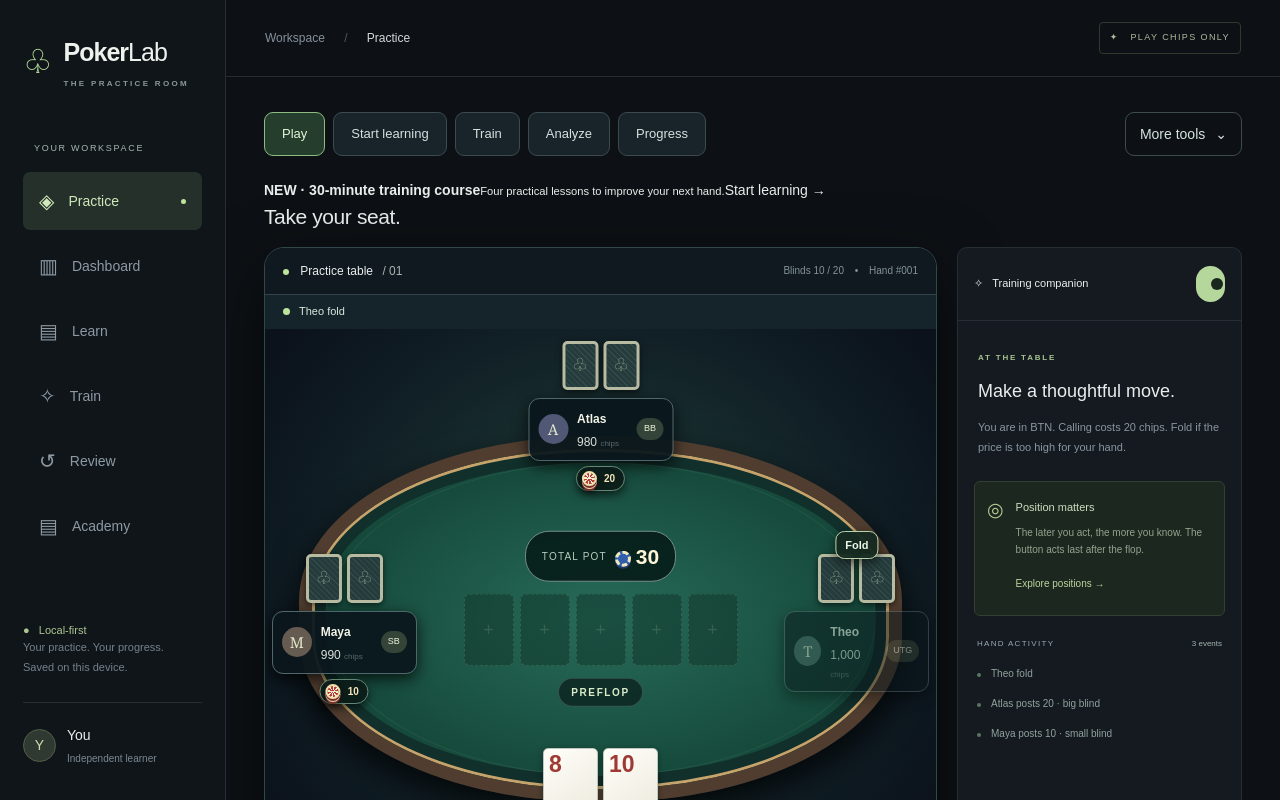
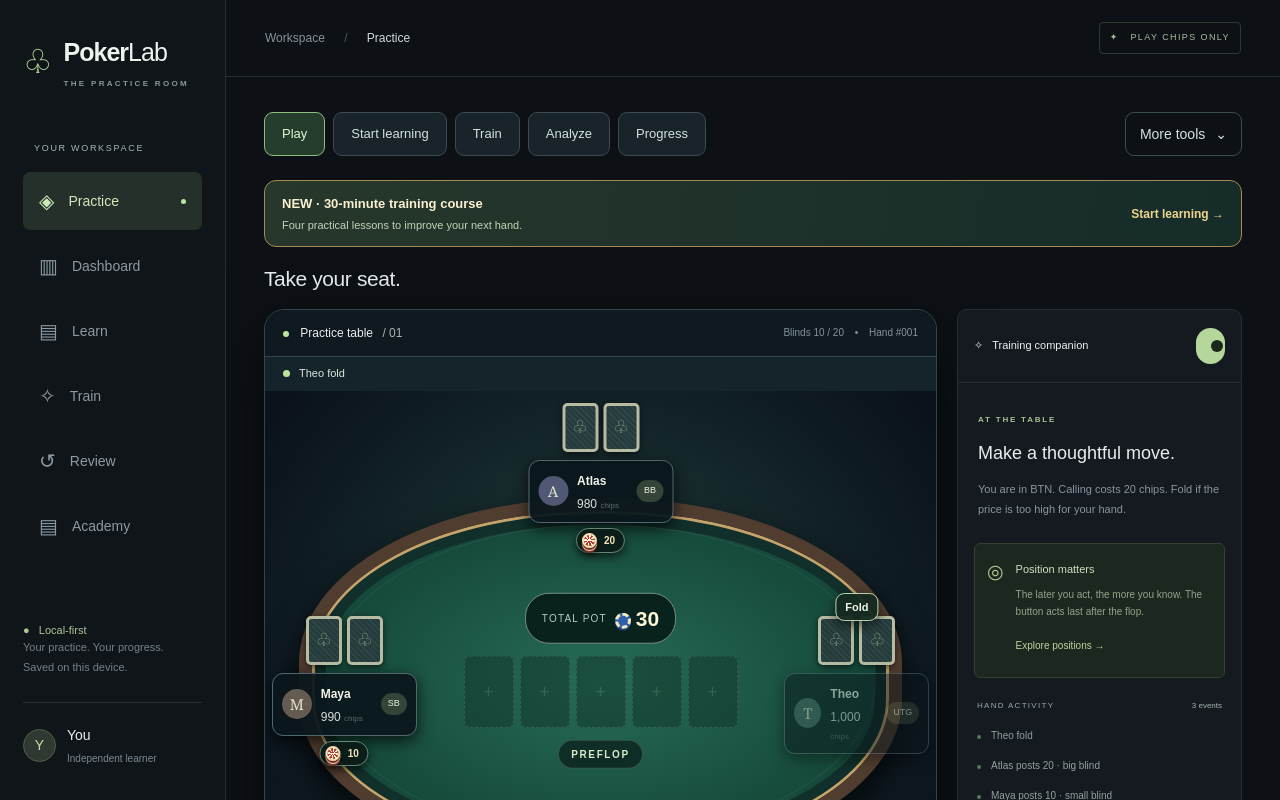
Before and after one commit to vendoraise-lang/Poker-software, a Next.js app: page / in a window 1280 px wide. Shown: the top 800 px of the page. Built offline with nearby package versions, Linux system fonts and the light colour scheme.

Commit message:
Make learn-now bootcamp entry prominent in casino lobby

```diff
--- a/app/globals.css
+++ b/app/globals.css
@@ -4338,3 +4338,7 @@ button:disabled {
 .bootcamp-next a{border:1px solid #718f7c;color:#e7ecdd;background:#264036}.bootcamp-next button{border:1px solid #e8daab;background:#d9e6b8;color:#14241b}
 .bootcamp-footnote{font-size:12px;color:#90a9a0;margin:23px 0}
 @media(max-width:680px){.bootcamp-screen{padding:12px}.bootcamp-head{padding:24px 4px 16px}.bootcamp-steps{grid-template-columns:repeat(2,minmax(0,1fr));gap:8px}.bootcamp-steps button{padding:10px;min-height:69px}.bootcamp-steps button strong{font-size:12px}.bootcamp-lesson{padding:16px}.bootcamp-lesson h2{font-size:22px}.bootcamp-next{flex-direction:column}.bootcamp-next a,.bootcamp-next button{width:100%}}
+
+.casino-learn-entry{display:flex;justify-content:space-between;align-items:center;gap:10px;text-decoration:none;padding:13px 17px;margin:4px 0 16px;border:1px solid #a68a51;border-radius:12px;background:linear-gradient(95deg,#27372b,#162c29);color:#f9f1d2}
+.casino-learn-entry span:first-child{display:grid;gap:3px}.casino-learn-entry strong{font-size:13px}.casino-learn-entry small{font-size:11px;color:#c2d3ba}.casino-learn-entry>span:last-child{font-size:12px;white-space:nowrap;font-weight:800;color:#eed58e}
+@media(max-width:650px){.casino-learn-entry{padding:10px;gap:7px}.casino-learn-entry strong{font-size:12px}.casino-learn-entry small{font-size:10px}.casino-learn-entry>span:last-child{font-size:11px}}
```
